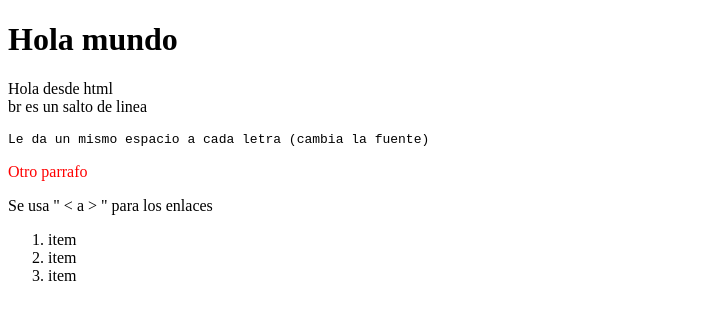
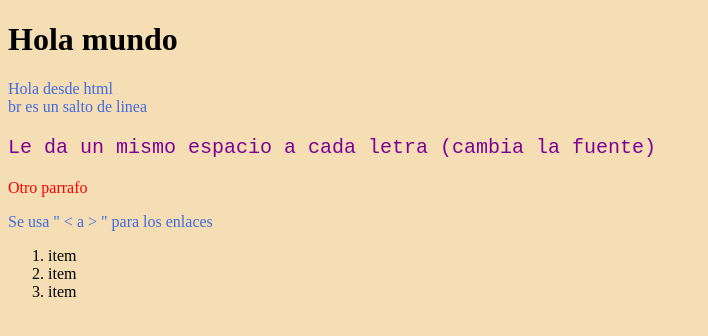
Before and after one commit to Shiukino/primera_pagina, a plain HTML site: page index.html in a window 1280 px wide. Shown: the whole page, without its empty margins (0-708 px from the left). Drawn offline with Linux system fonts and the light colour scheme.

Commit message:
Se agrega archivo styles.css

```diff
--- a/index.html
+++ b/index.html
@@ -2,8 +2,7 @@
 <html>
     <head>
         <title>Mi primera pagina</title>
-        <!--Comentario
-        <link rel="stylesheet" type="text/css" href="styles.css"/>-->
+        <link rel="stylesheet" type="text/css" href="styles.css"/>
         <!--Comentario
         <style type="text/css">
             p {
--- /dev/null
+++ b/styles.css
@@ -0,0 +1,12 @@
+p {
+    color: royalblue;
+}
+
+body {
+    background-color: wheat;
+}
+
+pre {
+    color:rgb(125, 1, 150);
+    font-size: 20px;
+}
```
